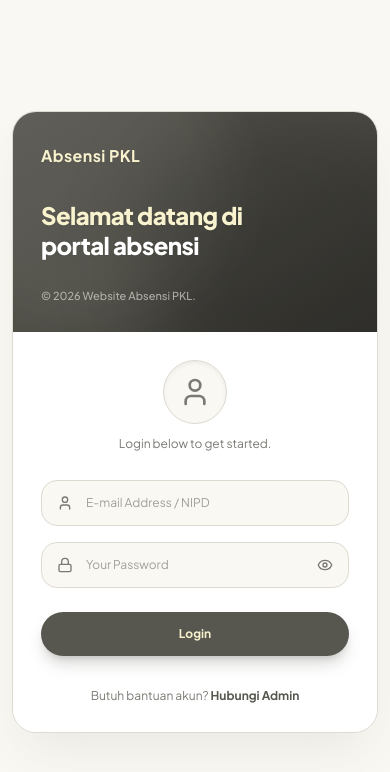
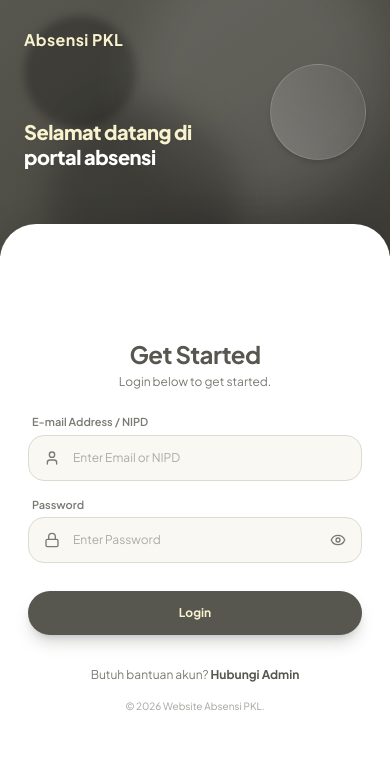
Before and after one commit to RakhaZuhdiNaufal/Absensi, a Next.js app: page /login in a window 390 px wide. Shown: the top 772 px of the page. Built offline with nearby package versions, Linux system fonts and the light colour scheme.

Commit message:
feat: sesuaikan tampilan mobile login dengan hero curved header dan bottom sheet card elegan

```diff
--- a/app/login/page.js
+++ b/app/login/page.js
@@ -52,23 +52,25 @@ export default function LoginPage() {
   };
 
   return (
-    <div className="min-h-screen w-full bg-[#f9f8f3] text-[#57564F] flex items-center justify-center p-3 sm:p-6 md:p-10 selection:bg-[#57564F] selection:text-[#F8F3CE]">
-      {/* Container Utama Berbentuk Card Besar dengan Split View */}
-      <div className="w-full max-w-4xl min-h-[580px] bg-white rounded-3xl sm:rounded-[36px] shadow-2xl shadow-[#57564F]/10 border border-[#DDDAD0] overflow-hidden flex flex-col md:flex-row relative">
+    <div className="min-h-screen w-full bg-[#f9f8f3] text-[#57564F] flex items-center justify-center p-0 md:p-10 selection:bg-[#57564F] selection:text-[#F8F3CE]">
+      {/* Container Utama: Di mobile full-screen bottom-sheet style, di desktop card split-view */}
+      <div className="w-full max-w-4xl min-h-screen md:min-h-[580px] bg-white md:rounded-[36px] md:shadow-2xl md:shadow-[#57564F]/10 md:border md:border-[#DDDAD0] overflow-hidden flex flex-col md:flex-row relative">
 
-        {/* Kolom Kiri: Visual Artistik Lengkungan dengan Tema Aplikasi (#57564F / #474640 / #F8F3CE) */}
-        <div className="relative w-full md:w-1/2 min-h-[220px] md:min-h-[580px] bg-gradient-to-br from-[#57564F] via-[#4d4c45] to-[#3a3934] overflow-hidden flex flex-col justify-between p-7 sm:p-10 text-[#F8F3CE] select-none">
+        {/* Kolom/Header Visual Artistik: Di mobile jadi hero header atas dengan kurva bulat, di desktop jadi sisi kiri */}
+        <div className="relative w-full md:w-1/2 h-64 sm:h-72 md:h-auto md:min-h-[580px] bg-gradient-to-br from-[#57564F] via-[#4d4c45] to-[#3a3934] overflow-hidden flex flex-col justify-between p-6 sm:p-8 md:p-10 text-[#F8F3CE] select-none shrink-0">
 
-          {/* Efek Lingkaran/Kurva Latar Artistik */}
-          <div className="absolute -top-16 -left-16 w-72 h-72 rounded-full bg-white/5 blur-xl pointer-events-none" />
-          <div className="absolute -bottom-24 -right-20 w-80 h-80 rounded-full bg-black/20 blur-2xl pointer-events-none" />
+          {/* Efek Lingkaran/Kurva Artistik seperti referensi */}
+          <div className="absolute top-4 left-6 w-28 h-28 rounded-full bg-black/25 blur-sm pointer-events-none" />
+          <div className="absolute -top-12 right-0 w-64 h-64 rounded-full bg-white/10 blur-xl pointer-events-none" />
+          <div className="absolute top-16 right-6 w-24 h-24 rounded-full bg-gradient-to-tr from-white/20 to-white/5 backdrop-blur-xs border border-white/15 shadow-md pointer-events-none" />
+          <div className="absolute -bottom-10 left-12 w-48 h-48 rounded-full bg-black/20 blur-lg pointer-events-none" />
 
           {/* Lengkungan Sisi Kanan Khusus Desktop (Curved divider) */}
           <div
             className="hidden md:block absolute -top-12 -bottom-12 -right-24 w-52 bg-white rounded-[100%] shadow-[-10px_0_25px_rgba(0,0,0,0.08)] pointer-events-none z-10"
           />
 
-          {/* Logo & Brand Header Kiri */}
+          {/* Logo & Brand Header */}
           <div className="relative z-20 flex items-center">
             <span className="group font-bold text-base tracking-wide text-[#F8F3CE] drop-shadow-sm cursor-pointer relative py-1">
               Absensi PKL
@@ -76,37 +78,41 @@ export default function LoginPage() {
             </span>
           </div>
 
-          {/* Headline Sambutan Kiri */}
-          <div className="relative z-20 my-auto py-6 md:py-0 pr-0 md:pr-6">
-            <h1 className="text-2xl sm:text-3xl md:text-[32px] font-black leading-tight tracking-tight text-[#F8F3CE] drop-shadow-sm">
+          {/* Headline Sambutan */}
+          <div className="relative z-20 my-auto py-2 md:py-0 pr-0 md:pr-6">
+            <h1 className="text-xl sm:text-2xl md:text-[32px] font-black leading-tight tracking-tight text-[#F8F3CE] drop-shadow-sm">
               Selamat datang di <br />
               <span className="text-white">portal absensi</span>
             </h1>
           </div>
 
-          {/* Footer Kiri */}
-          <div className="relative z-20 text-[11px] text-[#DDDAD0]/70 font-medium">
+          {/* Footer Desktop */}
+          <div className="relative z-20 text-[11px] text-[#DDDAD0]/70 font-medium hidden md:block">
             &copy; {new Date().getFullYear()} Website Absensi PKL.
           </div>
         </div>
 
-        {/* Kolom Kanan: Form Login */}
-        <div className="w-full md:w-1/2 bg-white p-7 sm:p-12 md:pl-16 flex flex-col justify-center relative z-20">
+        {/* Kolom Form: Di mobile melengkung ke atas menimpa header (rounded-t-[32px] -mt-8), di desktop rata */}
+        <div className="w-full md:w-1/2 bg-white p-7 sm:p-10 md:p-12 md:pl-16 flex flex-col justify-center relative z-20 -mt-8 md:mt-0 rounded-t-[36px] md:rounded-none shadow-[-4px_-10px_25px_rgba(0,0,0,0.06)] md:shadow-none flex-1">
 
-          {/* Avatar Icon di bagian atas form */}
-          <div className="flex flex-col items-center text-center mb-7">
-            <div className="w-16 h-16 rounded-full bg-[#f9f8f3] border border-[#DDDAD0] flex items-center justify-center text-[#7A7A73] shadow-inner mb-3">
-              <User className="w-8 h-8" />
-            </div>
-            <p className="text-xs text-[#7A7A73] font-normal">
+          {/* Headline Form di Mobile / Avatar di Desktop */}
+          <div className="text-center mb-6">
+            <h2 className="text-2xl md:text-xl font-bold text-[#57564F] tracking-tight">
+              Get Started
+            </h2>
+            <p className="text-xs text-[#7A7A73] font-normal mt-1">
               Login below to get started.
             </p>
           </div>
 
-          {/* Form Pengisian */}
+          {/* Form Pengisian dengan Label Mengambang/Outlined Elegan */}
           <form onSubmit={handleLogin} className="space-y-4">
 
             {/* Input NIPD / Username / Email */}
+            <div className="space-y-1">
+              <label className="block text-[11px] font-semibold text-[#7A7A73] pl-1">
+                E-mail Address / NIPD
+              </label>
               <div className="relative">
                 <div className="absolute inset-y-0 left-0 pl-4 flex items-center pointer-events-none text-[#7A7A73]">
                   <User className="w-4 h-4" />
@@ -116,12 +122,17 @@ export default function LoginPage() {
                   required
                   value={credential}
                   onChange={(e) => setCredential(e.target.value)}
-                placeholder="E-mail Address / NIPD"
-                className="w-full bg-[#f9f8f3] border border-[#DDDAD0] rounded-2xl pl-11 pr-4 py-3.5 text-xs text-[#57564F] placeholder-[#7A7A73]/70 focus:bg-white focus:outline-none focus:border-[#57564F] focus:ring-2 focus:ring-[#57564F]/20 transition-all shadow-xs"
+                  placeholder="Enter Email or NIPD"
+                  className="w-full bg-[#f9f8f3] border border-[#DDDAD0] rounded-2xl pl-11 pr-4 py-3.5 text-xs text-[#57564F] placeholder-[#7A7A73]/60 focus:bg-white focus:outline-none focus:border-[#57564F] focus:ring-2 focus:ring-[#57564F]/15 transition-all shadow-xs"
                 />
+              </div>
             </div>
 
             {/* Input Password */}
+            <div className="space-y-1">
+              <label className="block text-[11px] font-semibold text-[#7A7A73] pl-1">
+                Password
+              </label>
               <div className="relative">
                 <div className="absolute inset-y-0 left-0 pl-4 flex items-center pointer-events-none text-[#7A7A73]">
                   <Lock className="w-4 h-4" />
@@ -131,8 +142,8 @@ export default function LoginPage() {
                   required
                   value={password}
                   onChange={(e) => setPassword(e.target.value)}
-                placeholder="Your Password"
-                className="w-full bg-[#f9f8f3] border border-[#DDDAD0] rounded-2xl pl-11 pr-11 py-3.5 text-xs text-[#57564F] placeholder-[#7A7A73]/70 focus:bg-white focus:outline-none focus:border-[#57564F] focus:ring-2 focus:ring-[#57564F]/20 transition-all shadow-xs"
+                  placeholder="Enter Password"
+                  className="w-full bg-[#f9f8f3] border border-[#DDDAD0] rounded-2xl pl-11 pr-11 py-3.5 text-xs text-[#57564F] placeholder-[#7A7A73]/60 focus:bg-white focus:outline-none focus:border-[#57564F] focus:ring-2 focus:ring-[#57564F]/15 transition-all shadow-xs"
                 />
                 <button
                   type="button"
@@ -143,9 +154,10 @@ export default function LoginPage() {
                   {showPassword ? <EyeOff className="w-4 h-4" /> : <Eye className="w-4 h-4" />}
                 </button>
               </div>
+            </div>
 
-            {/* Tombol Login Pill dengan tema aplikasi */}
-            <div className="pt-2">
+            {/* Tombol Login Pill */}
+            <div className="pt-3">
               <button
                 type="submit"
                 disabled={isLoading}
@@ -168,6 +180,11 @@ export default function LoginPage() {
             Butuh bantuan akun? <span className="text-[#57564F] font-bold hover:underline cursor-pointer">Hubungi Admin</span>
           </div>
 
+          {/* Footer Hak Cipta di Mobile */}
+          <div className="mt-4 text-center text-[10px] text-[#7A7A73]/70 md:hidden pb-4">
+            &copy; {new Date().getFullYear()} Website Absensi PKL.
+          </div>
+
         </div>
 
       </div>
```
Lines whose indentation alone changed are shown as unchanged.
